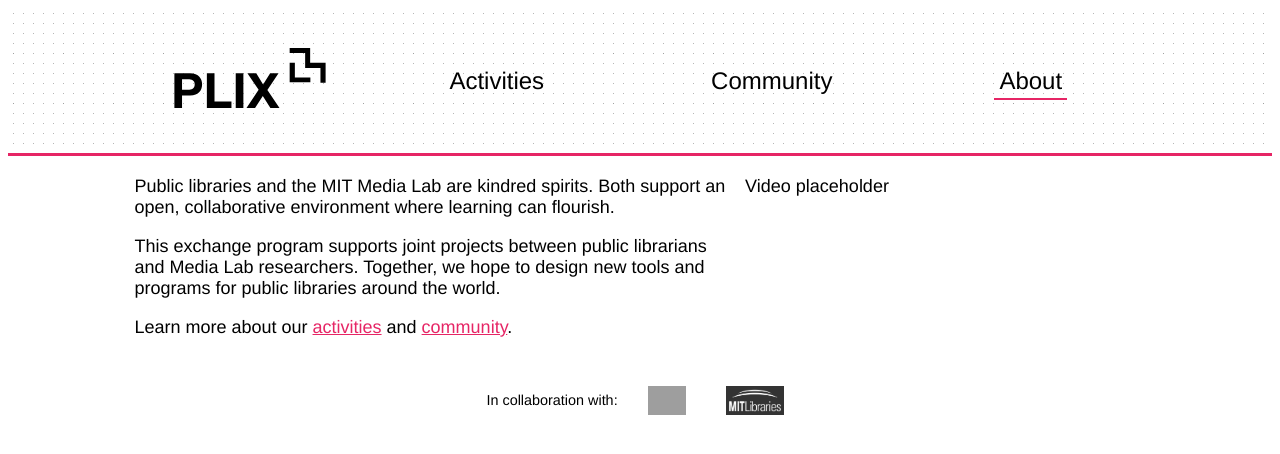
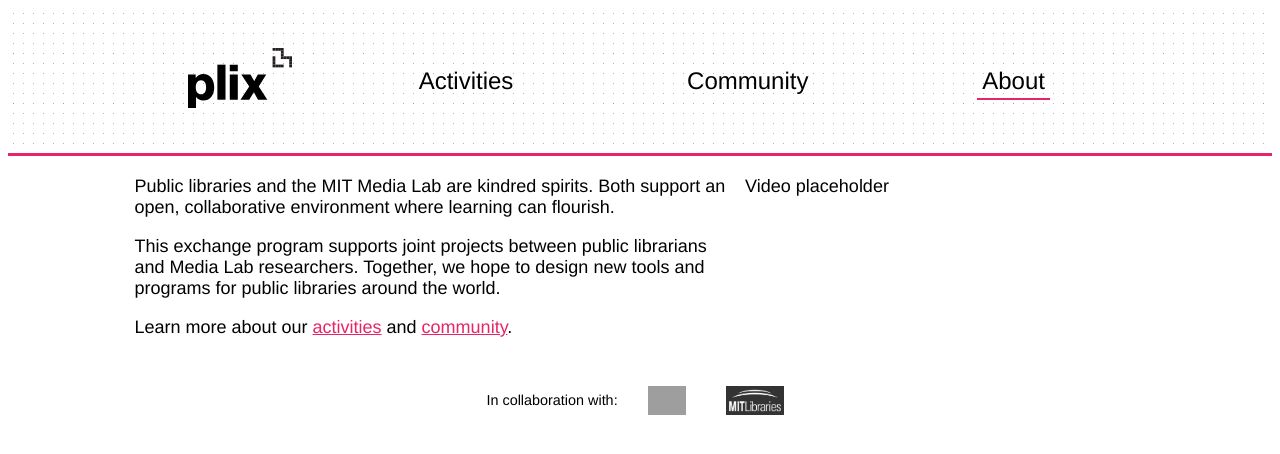
Before and after one commit to sjhoffhoff/plix-staging, a Jekyll site: the page built from about.html, in a window 1280 px wide. Shown: the top 454 px of the page. Built offline with Jekyll 4.4.1, drawn with Linux system fonts in a browser that asks for light colours; some web fonts are replaced; grey boxes are pictures that could not be loaded.

Commit message:
updating PLIX logo, also adding alternative full logos

```diff
--- a/_includes/header.html
+++ b/_includes/header.html
@@ -1,7 +1,7 @@
 <header class="site-header{% if include.style %} {{ include.style }}{% endif %}">
   <div class="header-content">
 
-  	<a href={{ '/activities' | relative_url }}><img src={{ '/images/PLIX-Logo.svg' | relative_url }} class="site-logo" alt="PLIX logo" /></a>
+  	<a href={{ '/activities' | relative_url }}><img src={{ '/images/plix-logo-short.svg' | relative_url }} class="site-logo" alt="PLIX logo" /></a>
 
     {% include nav.html %}
 
```
Also changed, not shown: images/PLIX-Logo.svg (deleted), images/plix-logo-full-v1.svg (added), images/plix-logo-full-v2.svg (added), images/plix-logo-short.svg (added).
